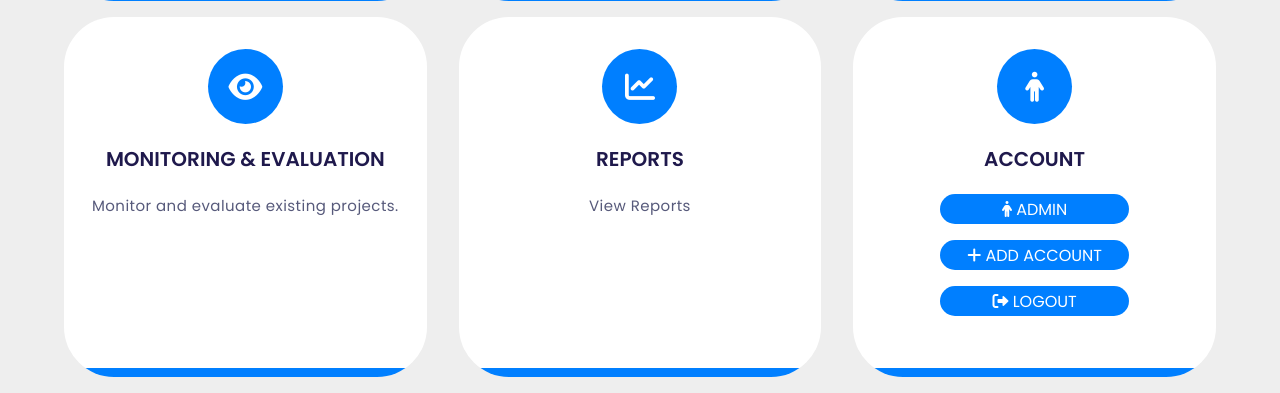
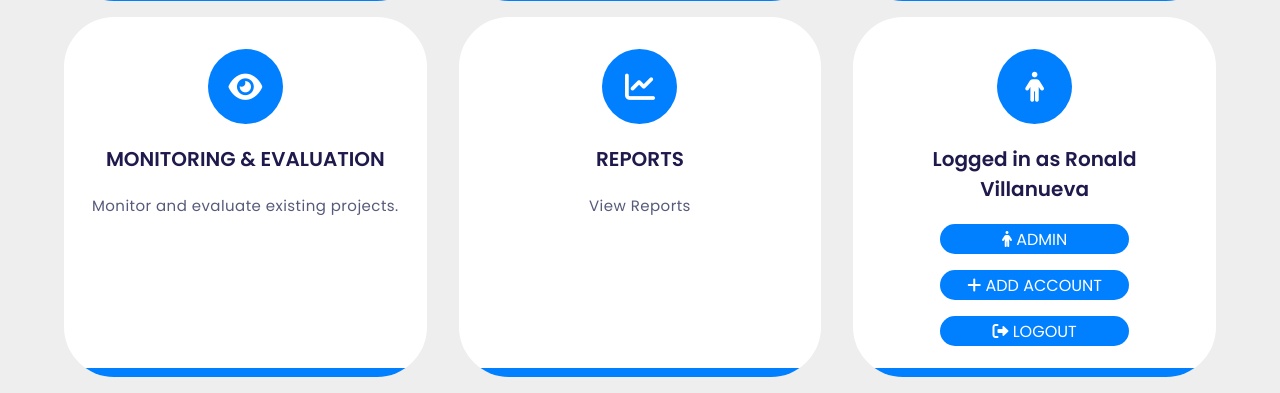
Before and after one commit to hanz-archer/KwentasKlaras, a Django app: page /homepage/ in a window 1280 px wide. Shown: the part 413-806 px from the top of the page. Run offline with Django 5.2, Linux system fonts and the light colour scheme; a user stored in the database is signed in; some libraries are stand-ins or nearby versions.

Commit message:
sweet alerts --> Homepage

```diff
--- a/KwentasApp/templates/KwentasApp/homepage.html
+++ b/KwentasApp/templates/KwentasApp/homepage.html
@@ -94,7 +94,7 @@
             <div class="icon-wrapper">
               <i class="fas fa-person"></i>
             </div>
-            <h3>ACCOUNT</h3>
+            <h3>Logged in as {{ user_name }}</h3>
             <p>
               <form action="{% url 'admin:index' %}" method="post">
                 {% csrf_token %}
@@ -168,10 +168,10 @@
 });
 </script>
 
-
+{% if request.session.just_logged_in %}
 <script>
   // Function to display a SweetAlert message with dynamic greeting based on time
-  function showWelcomeMessage() {
+  function showWelcomeMessage(userName) {
       const now = new Date();
       const hours = now.getHours();
 
@@ -189,8 +189,8 @@
       Swal.fire({
           icon: 'success',
           title: `${greeting}, Welcome to Kwentas Klaras`,
-          text: '{{ user_name }}', // Replace '{{ user_name }}' with the actual username variable
-          timer: 3000, // Set the timer for the message to automatically disappear after 3 seconds
+          text: `Logged in as ${userName}`,
+          timer: 3700, // Set the timer for the message to automatically disappear after 3 seconds
           confirmButtonText: 'Proceed', // Change the text of the OK button to Proceed
           customClass: {
               confirmButton: 'green-btn' // Apply custom class to confirm button
@@ -207,23 +207,25 @@
 
   // Call the function to display the message and update the clock when the page loads
   window.addEventListener('DOMContentLoaded', () => {
-      showWelcomeMessage();
+      // Check if the user has just logged in
+
+          // Get the username from a global variable or other means
+          const userName = '{{ request.user.name }}'; // Replace this with actual logic to get the username
+          showWelcomeMessage(userName);
+          // Unset the just_logged_in session variable
+          fetch("{% url 'unset_just_logged_in' %}");
+
+
       setInterval(updateClock, 1000); // Update the clock every second
   });
+
 </script>
+{% endif %}
 
 <style>
   .green-btn {
       background-color: green !important;
   }
 </style>
-
-
-<style>
-  .green-btn {
-      background-color: green !important;
-  }
-</style>
-
   </body>
 </html>
--- a/KwentasApp/urls.py
+++ b/KwentasApp/urls.py
@@ -3,6 +3,7 @@ from . import views
 from django.views.generic import RedirectView
 from django.contrib import admin
 from .projects import *
+from .views import login_view, unset_just_logged_in
 
 print("KwentasApp.urls module loaded")  # Debugging print
 
@@ -38,4 +39,5 @@ urlpatterns = [
     path('adddata/', adddata, name='adddata'),
     path('ppa/', views.ppa, name='ppa'),
     path('addbudget/', views.addbudget, name='addbudget'),
+    path('unset_just_logged_in/', unset_just_logged_in, name='unset_just_logged_in'),
 ]
--- a/KwentasApp/views.py
+++ b/KwentasApp/views.py
@@ -12,11 +12,17 @@ from django.contrib.auth.decorators import user_passes_test
 from django.contrib import messages
 from .forms import RegistrationForm
 from django.http import HttpResponseRedirect
+from django.http import JsonResponse
 
 
 
 print("KwentasApp.views module loaded")  # Debugging print
 
+#this def ensures the Sweet Alert in Homepage just shows after loggin in only
+def unset_just_logged_in(request):
+    if 'just_logged_in' in request.session:
+        del request.session['just_logged_in']
+    return JsonResponse({'status': 'success'})
 
 def login_view(request):
     if request.method == 'POST':
@@ -26,6 +32,8 @@ def login_view(request):
 
         if user is not None:
             login(request, user)
+            # Set the session flag after successful login
+            request.session['just_logged_in'] = True
             return redirect(reverse('homepage'))  # Redirect to homepage
         else:
             error = 'Invalid credentials. Please try again.'
@@ -109,8 +117,10 @@ def obligations(request):
 @login_required
 def homepage(request):
     print("homepage view called")  # Debugging print
-    name = request.user.username  # Assuming 'username' is a field in the User model
-    context = {'user_name': name}
+    user_name = request.user.name if request.user.is_authenticated else "Guest"
+    context = {
+        'user_name': user_name,
+        }
     return render(request, 'KwentasApp/homepage.html', context)
 
 
```
Also changed, not shown: db.sqlite3.
